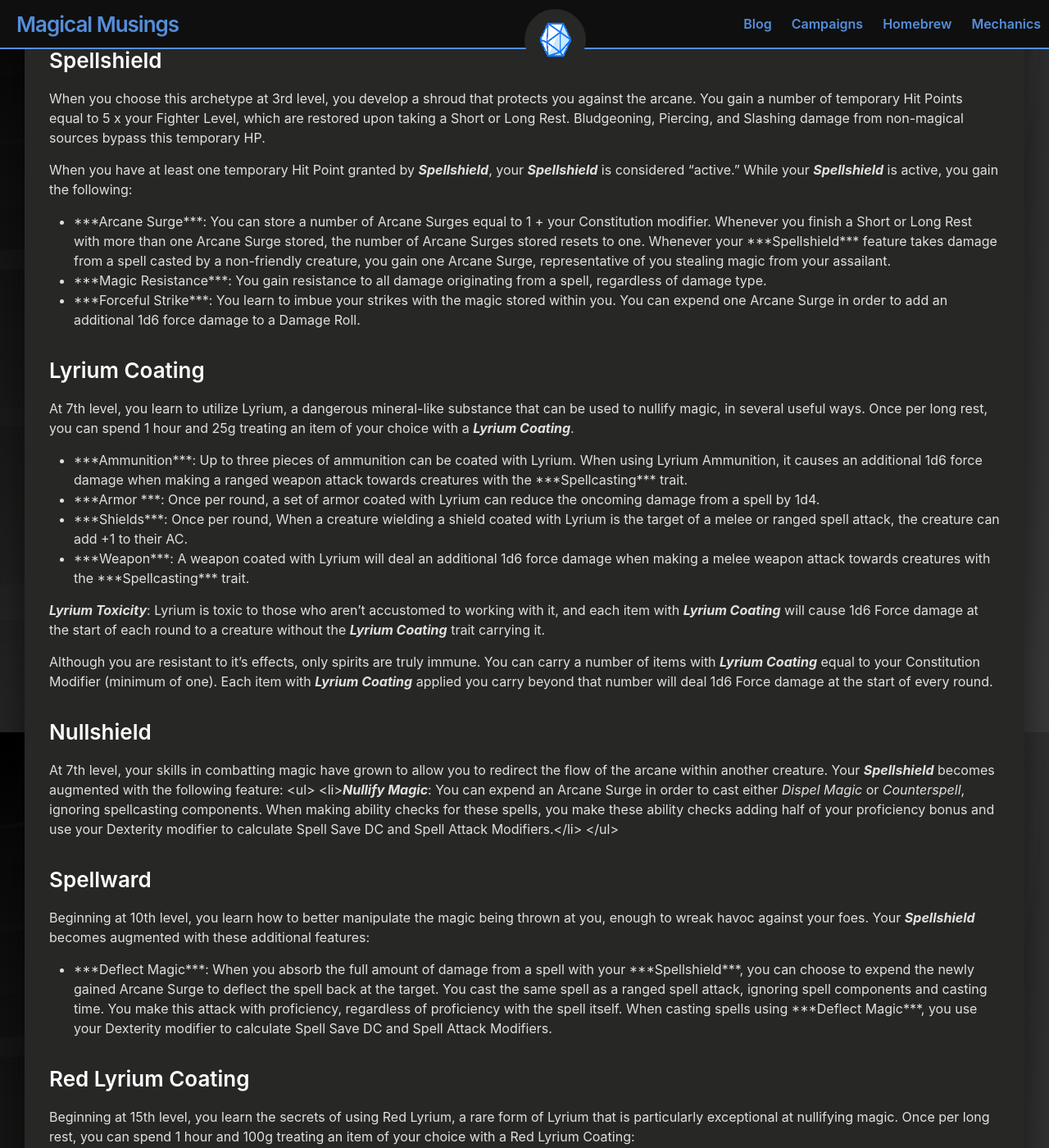
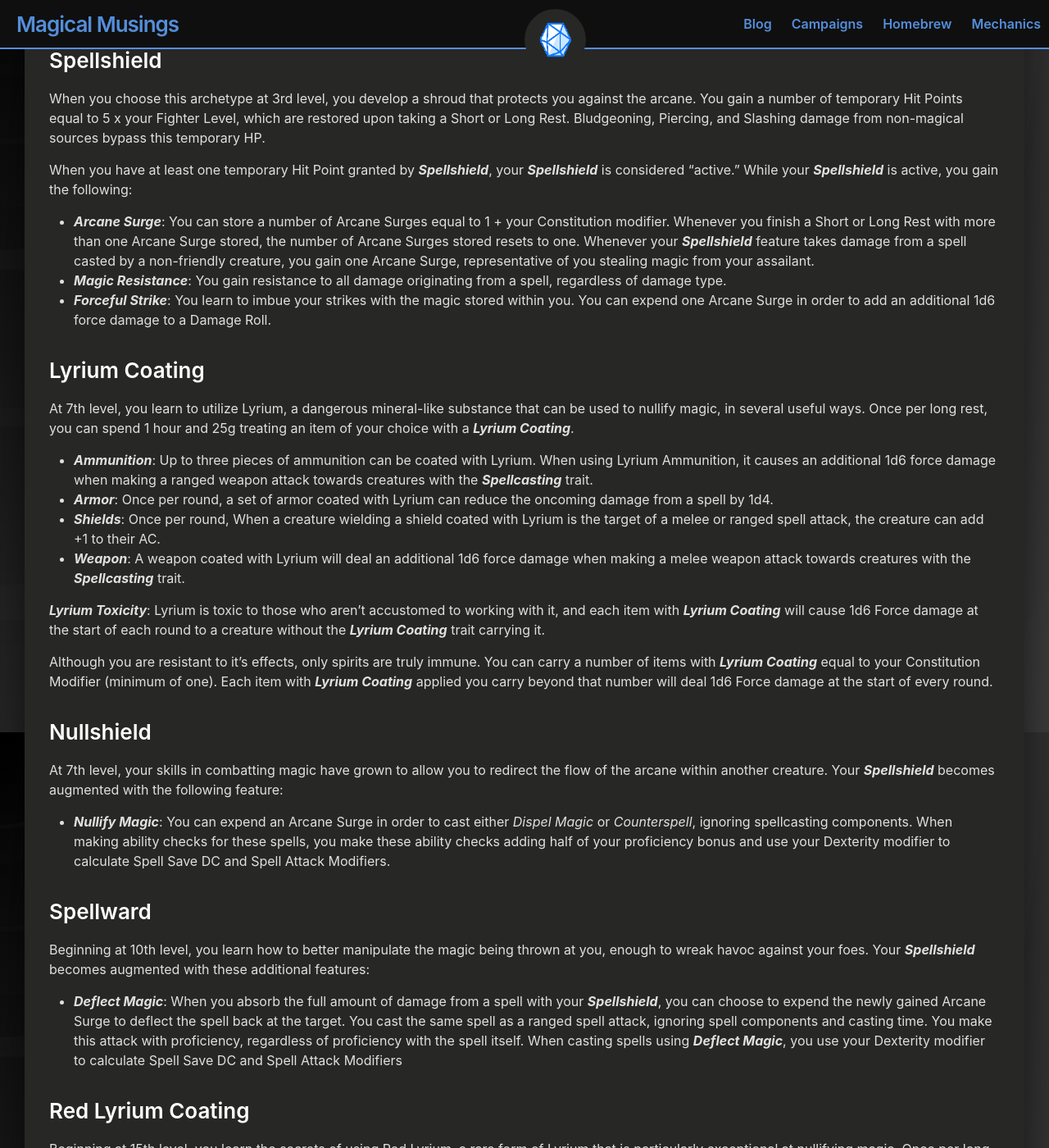
Before and after one commit to andersthemagi/magicalmusings.github.io, a Jekyll site: the page built from _posts/homebrew/2020-10-08-antimage.md, in a window 1280 px wide and 1400 px high, scrolled down 1027 px. Shown: the whole window at 82% size. Built offline with Jekyll 4.4.1, drawn with Linux system fonts in a browser that asks for light colours; some of the changed text lies outside the part shown.

Commit message:
Update 2020-10-08-antimage.md

```diff
--- a/_posts/homebrew/2020-10-08-antimage.md
+++ b/_posts/homebrew/2020-10-08-antimage.md
@@ -40,23 +40,17 @@ When you choose this archetype at 3rd level, you gain proficiency in the Arcana
 When you choose this archetype at 3rd level, you develop a shroud that protects you against the arcane. You gain a number of temporary Hit Points equal to 5 x your Fighter Level, which are restored upon taking a Short or Long Rest. Bludgeoning, Piercing, and Slashing damage from non-magical sources bypass this temporary HP.
 
 When you have at least one temporary Hit Point granted by ***Spellshield***, your ***Spellshield*** is considered "active." While your ***Spellshield*** is active, you gain the following:
-<ul>
-  <li>***Arcane Surge***: You can store a number of Arcane Surges equal to 1 + your Constitution modifier. Whenever you finish a Short or Long Rest with more than one Arcane Surge stored, the number of Arcane Surges stored resets to one. Whenever your ***Spellshield*** feature takes damage from a spell casted by a non-friendly creature, you gain one Arcane Surge, representative of you stealing magic from your assailant.
-  </li>
-  <li>***Magic Resistance***: You gain resistance to all damage originating from a spell, regardless of damage type. </li>
-  <li>***Forceful Strike***: You learn to imbue your strikes with the magic stored within you. You can expend one Arcane Surge in order to add an additional 1d6 force damage to a Damage Roll. </li>
-</ul>
+- ***Arcane Surge***: You can store a number of Arcane Surges equal to 1 + your Constitution modifier. Whenever you finish a Short or Long Rest with more than one Arcane Surge stored, the number of Arcane Surges stored resets to one. Whenever your ***Spellshield*** feature takes damage from a spell casted by a non-friendly creature, you gain one Arcane Surge, representative of you stealing magic from your assailant.
+- ***Magic Resistance***: You gain resistance to all damage originating from a spell, regardless of damage type.
+- ***Forceful Strike***: You learn to imbue your strikes with the magic stored within you. You can expend one Arcane Surge in order to add an additional 1d6 force damage to a Damage Roll.
 
 ### Lyrium Coating
 
 At 7th level, you learn to utilize Lyrium, a dangerous mineral-like substance that can be used to nullify magic, in several useful ways. Once per long rest, you can spend 1 hour and 25g treating an item of your choice with a ***Lyrium Coating***.
-
-<ul>
-  <li>***Ammunition***: Up to three pieces of ammunition can be coated with Lyrium. When using Lyrium Ammunition, it causes an additional 1d6 force damage when making a ranged weapon attack towards creatures with the ***Spellcasting*** trait. </li>
-  <li>***Armor ***: Once per round, a set of armor coated with Lyrium can reduce the oncoming damage from a spell by 1d4. </li>
-  <li>***Shields***: Once per round, When a creature wielding a shield coated with Lyrium is the target of a melee or ranged spell attack, the creature can add +1 to their AC.</li>
-  <li>***Weapon***: A weapon coated with Lyrium will deal an additional 1d6 force damage when making a melee weapon attack towards creatures with the ***Spellcasting*** trait. </li>
-</ul>
+- ***Ammunition***: Up to three pieces of ammunition can be coated with Lyrium. When using Lyrium Ammunition, it causes an additional 1d6 force damage when making a ranged weapon attack towards creatures with the ***Spellcasting*** trait.
+- ***Armor***: Once per round, a set of armor coated with Lyrium can reduce the oncoming damage from a spell by 1d4.
+- ***Shields***: Once per round, When a creature wielding a shield coated with Lyrium is the target of a melee or ranged spell attack, the creature can add +1 to their AC.
+- ***Weapon***: A weapon coated with Lyrium will deal an additional 1d6 force damage when making a melee weapon attack towards creatures with the ***Spellcasting*** trait.
 
 ***Lyrium Toxicity***: Lyrium is toxic to those who aren't accustomed to working with it, and each item with ***Lyrium Coating*** will cause 1d6 Force damage at the start of each round to a creature without the ***Lyrium Coating*** trait carrying it.
 
@@ -65,27 +59,22 @@ Although you are resistant to it's effects, only spirits are truly immune. You c
 ### Nullshield
 
 At 7th level, your skills in combatting magic have grown to allow you to redirect the flow of the arcane within another creature. Your ***Spellshield*** becomes augmented with the following feature:
-	<ul>
-  		<li>***Nullify Magic***: You can expend an Arcane Surge in order to cast either *Dispel Magic* or *Counterspell*, ignoring spellcasting components. When making ability checks for these spells, you make these ability checks adding half of your proficiency bonus and use your Dexterity modifier to calculate Spell Save DC and Spell Attack Modifiers.</li>
-    </ul>
+- ***Nullify Magic***: You can expend an Arcane Surge in order to cast either *Dispel Magic* or *Counterspell*, ignoring spellcasting components. When making ability checks for these spells, you make these ability checks adding half of your proficiency bonus and use your Dexterity modifier to calculate Spell Save DC and Spell Attack Modifiers.
 
 ### Spellward
 
 Beginning at 10th level, you learn how to better manipulate the magic being thrown at you, enough to wreak havoc against your foes. Your ***Spellshield*** becomes augmented with these additional features:
 
-<ul>
-  <li>***Deflect Magic***: When you absorb the full amount of damage from a spell with your ***Spellshield***, you can choose to expend the newly gained Arcane Surge to deflect the spell back at the target. You cast the same spell as a ranged spell attack, ignoring spell components and casting time. You make this attack with proficiency, regardless of proficiency with the spell itself. When casting spells using ***Deflect Magic***, you use your Dexterity modifier to calculate Spell Save DC and Spell Attack Modifiers.</li>
-</ul>
+- ***Deflect Magic***: When you absorb the full amount of damage from a spell with your ***Spellshield***, you can choose to expend the newly gained Arcane Surge to deflect the spell back at the target. You cast the same spell as a ranged spell attack, ignoring spell components and casting time. You make this attack with proficiency, regardless of proficiency with the spell itself. When casting spells using ***Deflect Magic***, you use your Dexterity modifier to calculate Spell Save DC and Spell Attack Modifiers
 
 ### Red Lyrium Coating
 
 Beginning at 15th level, you learn the secrets of using Red Lyrium, a rare form of Lyrium that is particularly exceptional at nullifying magic. Once per long rest, you can spend 1 hour and 100g treating an item of your choice with a Red Lyrium Coating:
-<ul>
-  <li>***Ammunition***: Up to three pieces of ammunition can be coated with Red Lyrium. When using Red Lyrium Ammunition, it causes an additional 2d6 force damage when making a ranged weapon attack towards creatures with the ***Spellcasting*** trait.  </li>
-  <li>***Armor ***: Once per round, a set of armor coated with Red Lyrium can reduce the oncoming damage from a spell by 2d4. </li>
-  <li>***Shields***: Once per round, When a creature wielding a shield coated with Lyrium is the target of a melee or ranged spell attack, the creature can add +2 to their AC.</li>
-  <li>***Weapon***: A weapon coated with Red Lyrium will deal an additional 2d6 force damage when making a melee weapon attack towards creatures with the ***Spellcasting*** trait. </li>
-</ul>
+
+- ***Ammunition***: Up to three pieces of ammunition can be coated with Red Lyrium. When using Red Lyrium Ammunition, it causes an additional 2d6 force damage when making a ranged weapon attack towards creatures with the ***Spellcasting*** trait.
+- ***Armor***: Once per round, a set of armor coated with Red Lyrium can reduce the oncoming damage from a spell by 2d4.
+- ***Shields***: Once per round, When a creature wielding a shield coated with Lyrium is the target of a melee or ranged spell attack, the creature can add +2 to their AC.
+- ***Weapon***: A weapon coated with Red Lyrium will deal an additional 2d6 force damage when making a melee weapon attack towards creatures with the ***Spellcasting*** trait.
 
 Weapons coated with Red Lyrium cancel the effects of previous ***Lyrium Coating***.
 
@@ -94,21 +83,17 @@ Weapons coated with Red Lyrium cancel the effects of previous ***Lyrium Coating*
 ### Aegis Arcanum
 
 At 18th level, the energy you shroud yourself overflows with magic, granting you new and more powerful abilities. Your ***Spellshield*** becomes augmented with additional features:
-<ul>
-  <li>***Arcane Siphon***: When your ***Spellshield*** is active, you gain temporary hit points equal to 3 times the number of Arcane Surges you currently have stored at the start of your turn. These temporary hit points are added to your current pool of temporary hit points granted by ***Spellshield***, rather than replacing them. You cannot surpass the number of temporary hit points given to you after a Short or Long Rest.</li>
-  <li>***Null Surge***: You can add your full proficiency bonus to ability checks when using ***Nullify Magic***. </li>
-  <li>***Vehement Force***: You do an additional 1d6 Force damage with a ***Forceful Strike***. </li>
-</ul>
+- ***Arcane Siphon***: When your ***Spellshield*** is active, you gain temporary hit points equal to 3 times the number of Arcane Surges you currently have stored at the start of your turn. These temporary hit points are added to your current pool of temporary hit points granted by ***Spellshield***, rather than replacing them. You cannot surpass the number of temporary hit points given to you after a Short or Long Rest.
+- ***Null Surge***: You can add your full proficiency bonus to ability checks when using ***Nullify Magic***.
+- ***Vehement Force***: You do an additional 1d6 Force damage with a ***Forceful Strike***.
 
 ## Changelog
 
 ### Version 1.4
 
-  <ul>
-    <li>Rework for Spellshield: Antimage now revolves around maintaining this ability active. Magic Resistance included.</li>
-    <li>Arcane Surge is now an inherent ability of Spellshield. The additional damage granted by Arcane Surge is now referred to as Forceful Strike. </li>
-    <li>Lyrium Coated Weaponry became Lyrium Coating. Moved to 7th level. Lyrium now actually has toxicity. It costs money to be able to coat weapons with Lyrium. Specifics on the effects and amount of items you can carry are included. </li>
-    <li> Deflect Magic has been combined with Dispel Magic and Counterspell to become Spellward at 10th level. Using each ability constitutes the use of an Arcane Surge. </li>
-  <li>Red Lyrium Handling added at 15th level. Acts as an upgrade for Lyrium Coating. </li>
-  <li>Capstone Ability Rework: Aegis Arcanum at 18th Level. Adds the ability to regain temp HP for Spellshield per turn, additional bonuses to Counterspell and Dispel Magic, and addiitonal damage for Forceful Strike.
-  </ul>
+- Rework for Spellshield: Antimage now revolves around maintaining this ability active. Magic Resistance included.
+- Arcane Surge is now an inherent ability of Spellshield. The additional damage granted by Arcane Surge is now referred to as Forceful Strike.
+- Lyrium Coated Weaponry became Lyrium Coating. Moved to 7th level. Lyrium now actually has toxicity. It costs money to be able to coat weapons with Lyrium. Specifics on the effects and amount of items you can carry are included.
+- Deflect Magic has been combined with Dispel Magic and Counterspell to become Spellward at 10th level. Using each ability constitutes the use of an Arcane Surge.
+- Red Lyrium Handling added at 15th level. Acts as an upgrade for Lyrium Coating.
+- Capstone Ability Rework: Aegis Arcanum at 18th Level. Adds the ability to regain temp HP for Spellshield per turn, additional bonuses to Counterspell and Dispel Magic, and addiitonal damage for Forceful Strike.
```
